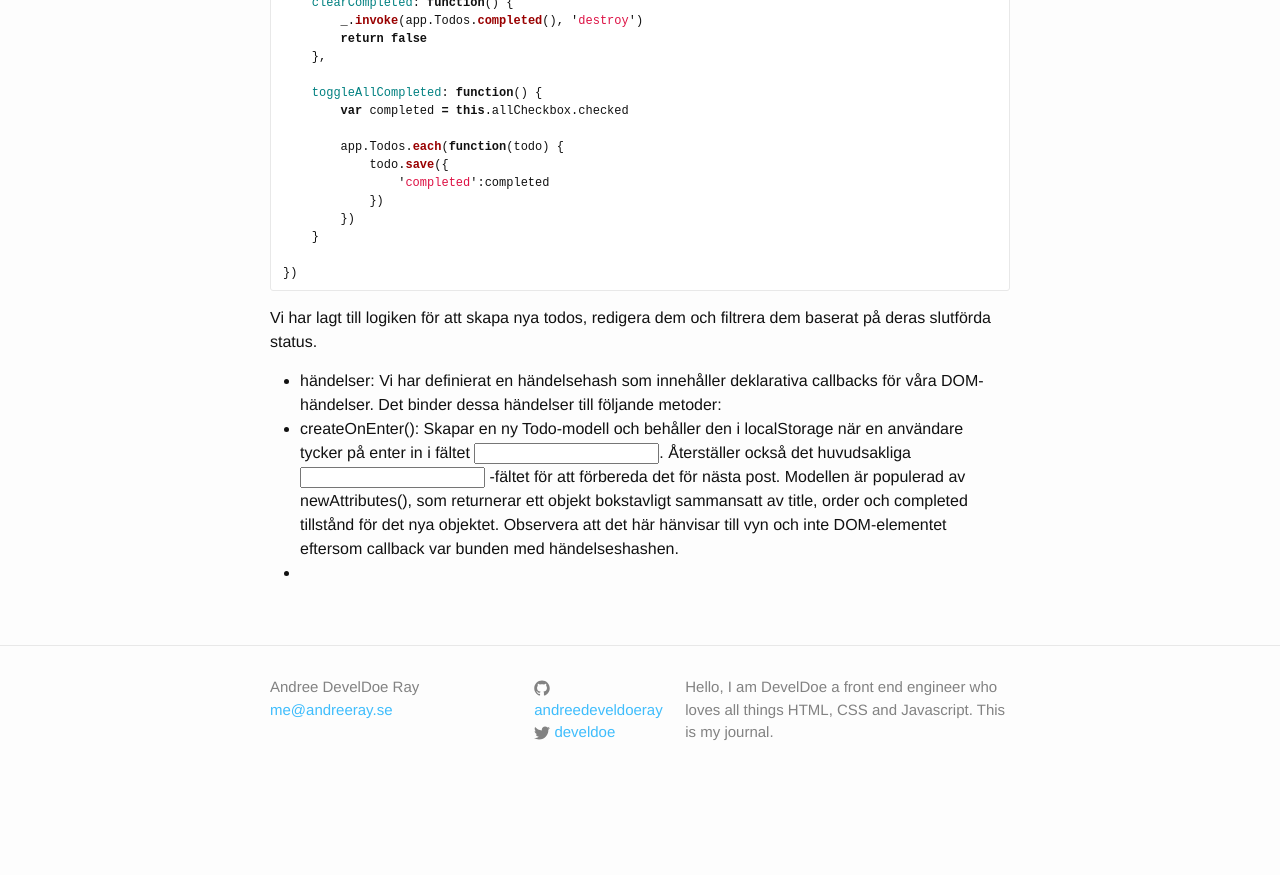
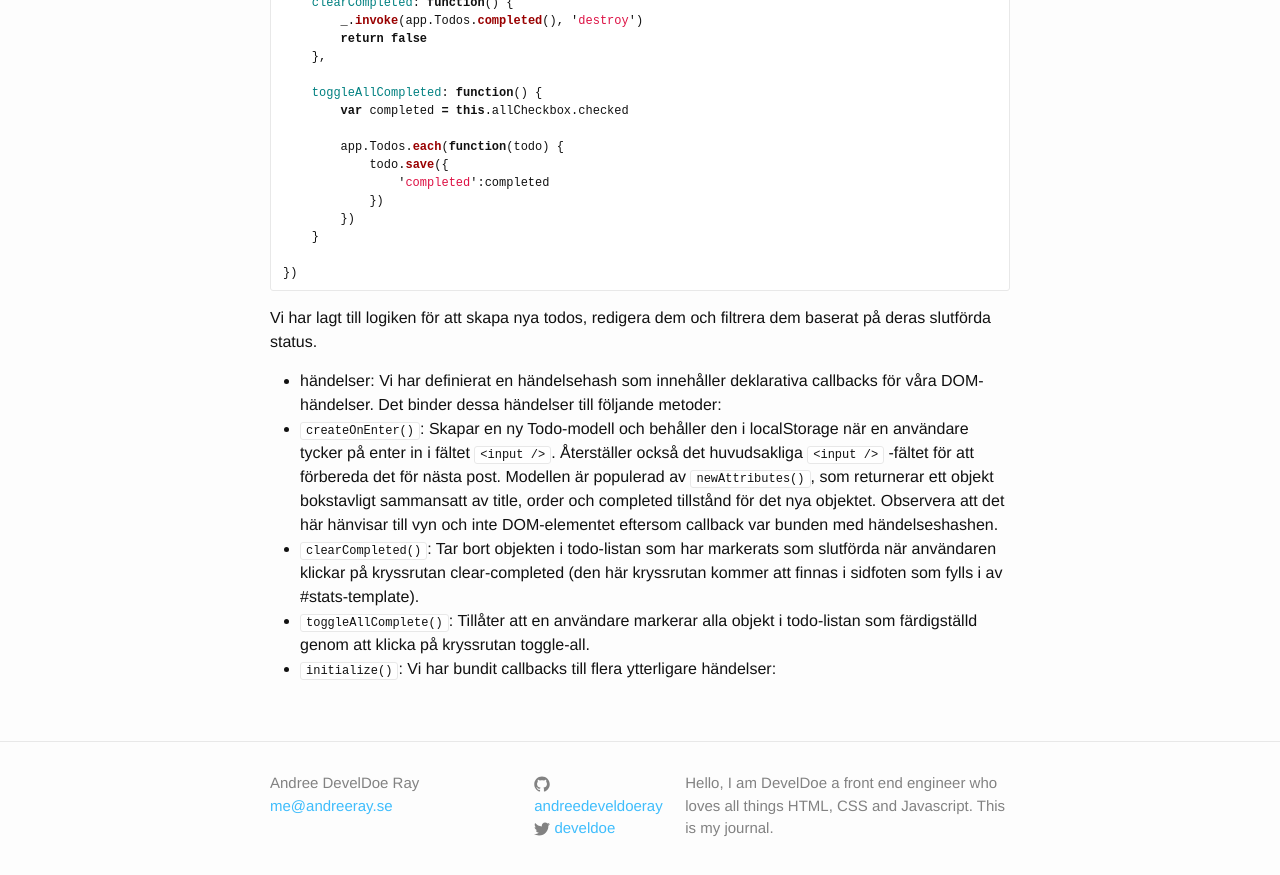
Before and after one commit to develdoe/develdoe.github.io, a Jekyll site: the page built from _posts/2017-11-14-backbone-todos-app.md, in a window 1280 px wide and 900 px high, scrolled down 8222 px. Shown: the top 875 px of the window. Built offline with Jekyll 4.4.1, drawn with Linux system fonts in a browser that asks for light colours; before the commit the page ends 9026 px from its top, so only the background shows below that.

Commit message:
Update 2017-11-14-backbone-todos-app.md

```diff
--- a/_posts/2017-11-14-backbone-todos-app.md
+++ b/_posts/2017-11-14-backbone-todos-app.md
@@ -412,5 +412,7 @@ app.AppView = Backbone.View.extend({
 Vi har lagt till logiken för att skapa nya todos, redigera dem och filtrera dem baserat på deras slutförda status.
 
 * händelser: Vi har definierat en händelsehash som innehåller deklarativa callbacks för våra DOM-händelser. Det binder dessa händelser till följande metoder:
-* createOnEnter(): Skapar en ny Todo-modell och behåller den i localStorage när en användare tycker på enter in i fältet <input />. Återställer också det huvudsakliga <input /> -fältet för att förbereda det för nästa post. Modellen är populerad av newAttributes(), som returnerar ett objekt bokstavligt sammansatt av title, order och completed tillstånd för det nya objektet. Observera att det här hänvisar till vyn och inte DOM-elementet eftersom callback var bunden med händelseshashen.
-*
+* `createOnEnter()`: Skapar en ny Todo-modell och behåller den i localStorage när en användare tycker på enter in i fältet `<input />`. Återställer också det huvudsakliga `<input />` -fältet för att förbereda det för nästa post. Modellen är populerad av `newAttributes()`, som returnerar ett objekt bokstavligt sammansatt av title, order och completed tillstånd för det nya objektet. Observera att det här hänvisar till vyn och inte DOM-elementet eftersom callback var bunden med händelseshashen.
+* `clearCompleted()`: Tar bort objekten i todo-listan som har markerats som slutförda när användaren klickar på kryssrutan clear-completed (den här kryssrutan kommer att finnas i sidfoten som fylls i av #stats-template).
+* `toggleAllComplete()`: Tillåter att en användare markerar alla objekt i todo-listan som färdigställd genom att klicka på kryssrutan toggle-all.
+* `initialize()`: Vi har bundit callbacks till flera ytterligare händelser:
```
